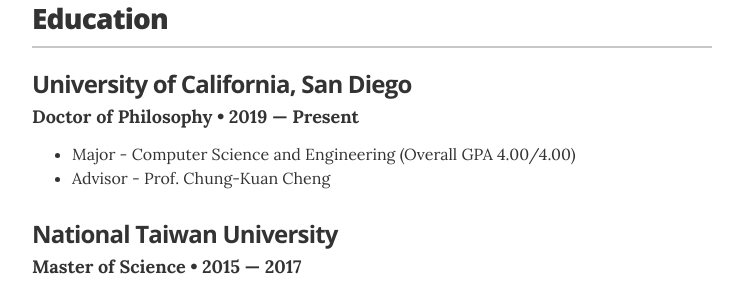
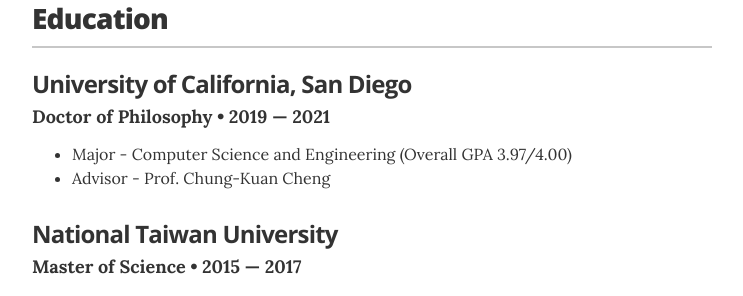
Before and after one commit to jamestclin/jamestclin.github.io, a Jekyll site: the page built from index.html, in a window 1280 px wide and 900 px high, scrolled down 1795 px. Shown: the part 155-451 px from the top of the window, without its empty margins (268-1011 px from the left). Built offline with Jekyll 4.4.1, drawn with Linux system fonts in a browser that asks for light colours.

Commit message:
Update education.yml

```diff
--- a/_data/education.yml
+++ b/_data/education.yml
@@ -1,9 +1,9 @@
 # Degree
 - degree: Doctor of Philosophy
   uni: University of California, San Diego
-  year: 2019 &mdash; Present
+  year: 2019 &mdash; 2021
   awards:
-    - award: "Major - Computer Science and Engineering (Overall GPA 4.00/4.00)"
+    - award: "Major - Computer Science and Engineering (Overall GPA 3.97/4.00)"
     - award: "Advisor - Prof. Chung-Kuan Cheng"
   # summary: You can choose to have either a single or multiple awards
 
```
